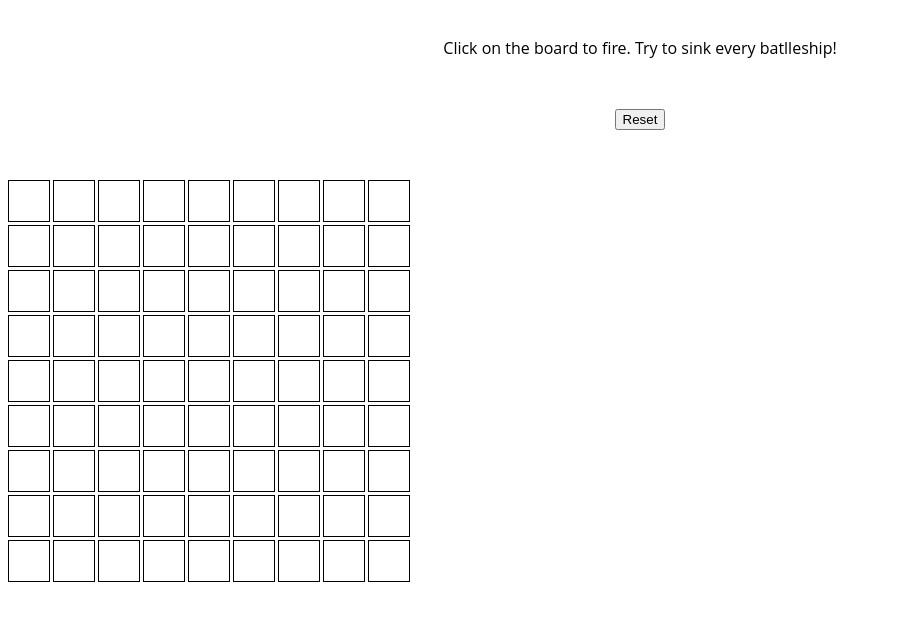
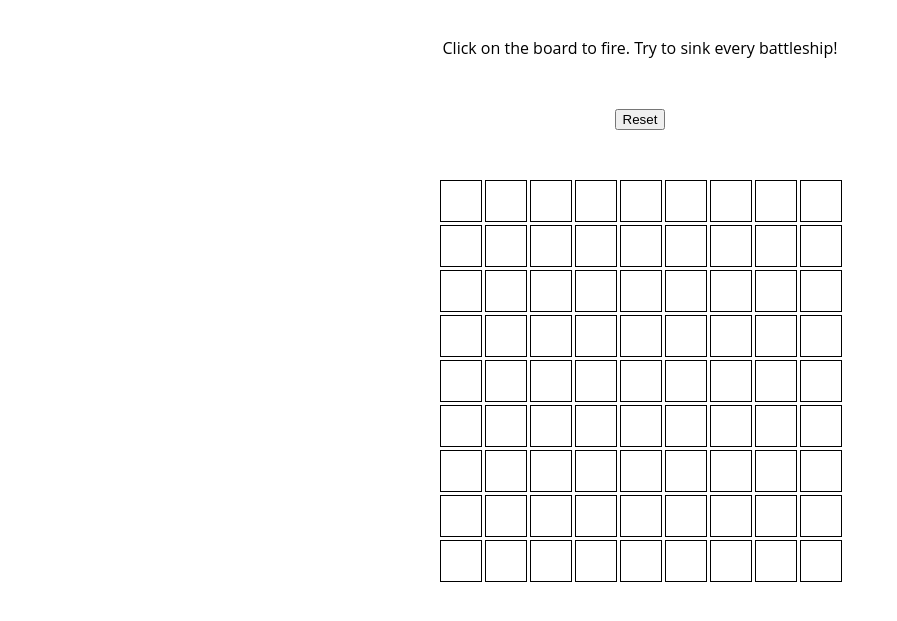
Before and after one commit to sdevgill/battleship, a plain HTML site: page index.html in a window 1280 px wide. Shown: the part 67-688 px from the top of the page, without its empty margins (0-897 px from the left). Drawn offline with Linux system fonts and the light colour scheme.

Commit message:
Correct typo, add todo

```diff
--- a/assets/css/index.css
+++ b/assets/css/index.css
@@ -23,7 +23,7 @@
   justify-items: center;
   align-items: center;
   max-width: 400px;
-  /* margin: 0 auto; */
+  margin: 0 auto;
   grid-gap: 3px;
 }
 
--- a/assets/js/index.js
+++ b/assets/js/index.js
@@ -83,4 +83,5 @@ document.addEventListener("DOMContentLoaded", () => {
 // Todo:
 // Refactor code to reset game with startGame()
 // Add AI to game
+// Add ship placement
 // Add score
--- a/index.html
+++ b/index.html
@@ -13,7 +13,7 @@
 <body>
   <h1 class="title">Battleship</h1>
   <h2 class="game-status"></h2>
-  <p class="game-info">Click on the board to fire. Try to sink every batlleship!</p>
+  <p class="game-info">Click on the board to fire. Try to sink every battleship!</p>
   <button id="reset-game">Reset</button>
 </body>
 
```
